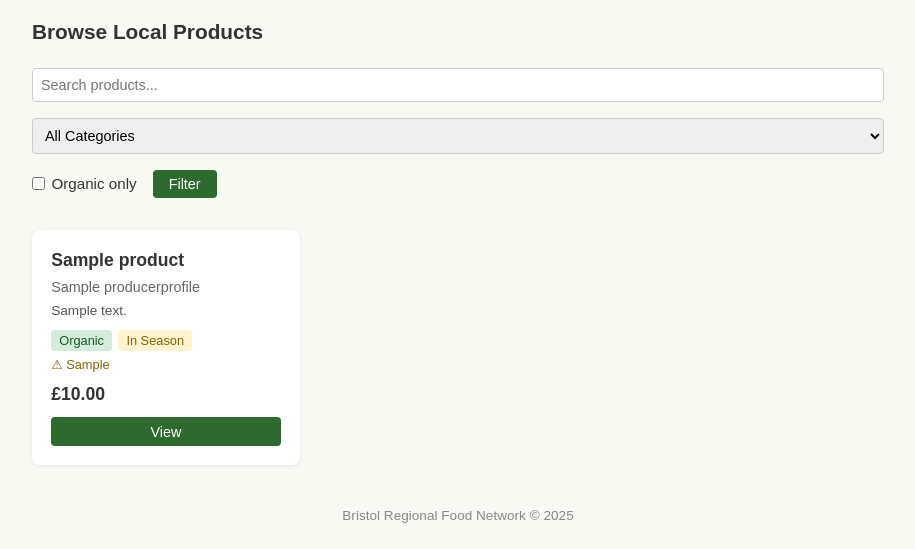
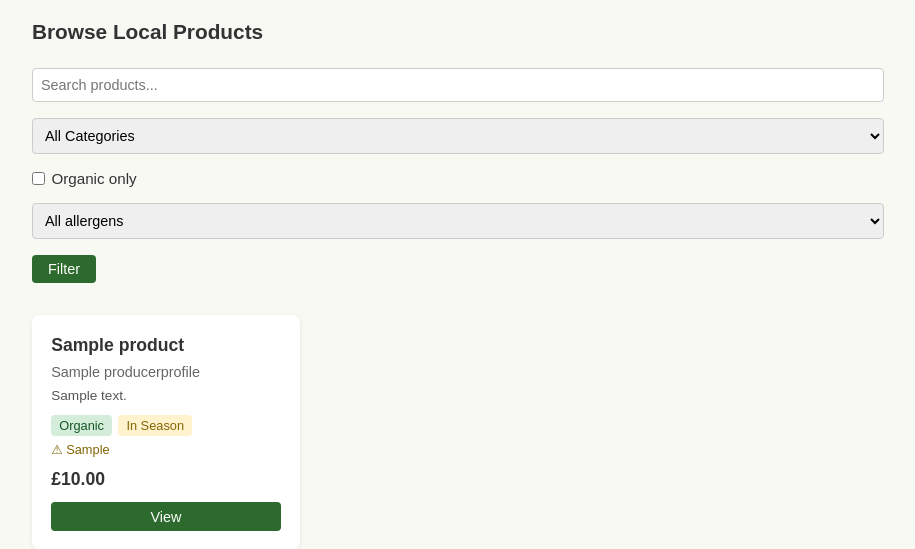
Before and after one commit to JamieAtGit/DAESDev, a Django app: page /products/ in a window 1280 px wide. Shown: the part 43-592 px from the top of the page, without its empty margins (182-1097 px from the left). Run offline with Django 4.2, Linux system fonts and the light colour scheme; tables that the repository leaves empty hold one stand-in row (values such as "Sample post").

Commit message:
add allergen filter to product browsing page

```diff
--- a/templates/marketplace/product_list.html
+++ b/templates/marketplace/product_list.html
@@ -17,6 +17,14 @@
     <label style="display:flex; align-items:center; gap:0.4rem;">
         <input type="checkbox" name="organic" value="1" {% if organic %}checked{% endif %}> Organic only
     </label>
+    <select name="allergen" style="padding:0.5rem; border:1px solid #ccc; border-radius:4px;">
+        <option value="">All allergens</option>
+        <option value="none" {% if allergen == 'none' %}selected{% endif %}>No allergens</option>
+        <option value="gluten" {% if allergen == 'gluten' %}selected{% endif %}>Contains gluten</option>
+        <option value="eggs" {% if allergen == 'eggs' %}selected{% endif %}>Contains eggs</option>
+        <option value="milk" {% if allergen == 'milk' %}selected{% endif %}>Contains milk/dairy</option>
+        <option value="nuts" {% if allergen == 'nuts' %}selected{% endif %}>Contains nuts</option>
+    </select>
     <button type="submit" class="btn btn-green">Filter</button>
 </form>
 
```
